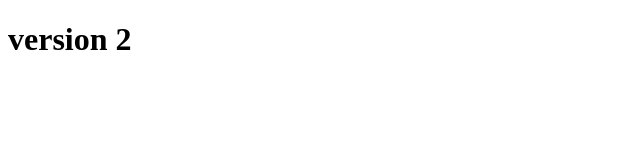
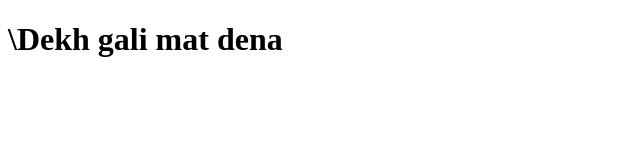
Before and after one commit to satyamkumarrr/Repo, a plain HTML site: page index.html in a window 1280 px wide. Shown: the whole page, without its empty margins (0-640 px from the left). Drawn offline with Linux system fonts and the light colour scheme.

Commit message:
Update index.html

```diff
--- a/index.html
+++ b/index.html
@@ -6,6 +6,6 @@
     <title>Document</title>
 </head>
 <body>
-    <h1>version 2</h1>
+    <h1>\Dekh gali mat dena</h1>
 </body>
 </html>
```
